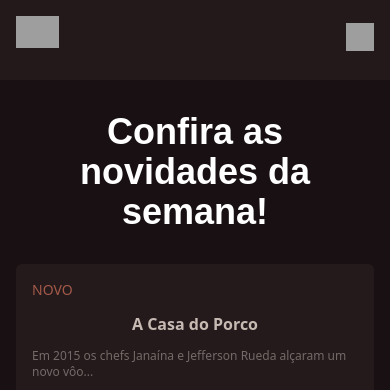
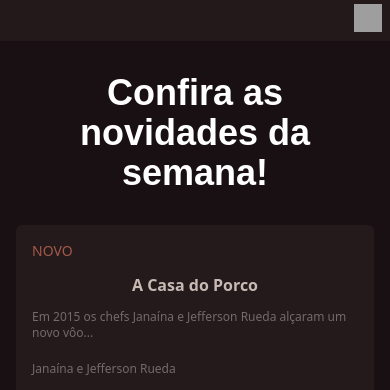
Before and after one commit to FelipeCostaOliveira/Reserva-restaurante, a Flask app: page /novidades in a window 390 px wide; the page is wider, and only the part inside the window is pictured. Shown: the top 390 px of that part. Run offline with Flask 3, Linux system fonts and the light colour scheme; style sheets or scripts are compiled from the project's sources; some libraries are stand-ins or nearby versions; grey boxes are pictures that could not be loaded.

Commit message:
FIX :: Ajustando responsividade navbar

```diff
--- a/templates/novidades.html
+++ b/templates/novidades.html
@@ -10,28 +10,28 @@
 </head>
 <body class="bg-[#181012] text-white">
     <header>
-        <nav class="bg-[#23181A] text-white flex flex-row md:flex-row items-center justify-between px-4 py-4">
-            <div class="flex flex-row items-center">
-                <figure class="mb-4 md:mb-0">
-                    <img src="static/assets/logo.svg" alt="logo" class="h-8">
-                </figure>
-                <ul class="flex flex-col md:flex-row space-y-2 md:space-y-0 md:space-x-5 hidden md:flex ml-8">
-                    <li class="hover:text-[#A45A49] font-bold"><a href="{{url_for('home')}}">Home</a></li>
-                    <li class="hover:text-[#A45A49] font-bold"><a href="{{ url_for('novidades') }}">Novidades</a></li>
-                </ul>
+        <nav class=" bg-[#23181A] text-white m-auto flex flex-row space-x-10 items-center justify-between px-64 py-4 max-md:flex-col max-md:text-sm max-md:items-end max-md:-mr-12 max-md:py-1 max-lg:px-0 max-md:px-14 max-lg:space-x-3 max-lg:text-sm">
+
+            <ul class="flex flex-row items-center space-x-10 max-md:hidden">
+                <figure><img src="static/assets/logo.svg" alt="logo"></figure>
+                <li class=" hover:text-[#A45A49] font-bold"><a href="{{url_for("home")}}">Home</a></li>
+                <li class="hover:text-[#A45A49] font-bold"><a href="{{ url_for("novidades") }}">Novidades</a></li>
+
+            </ul>
+            <a href="{{url_for("logout")}}" class="hover:text-[#A45A49] font-bold border px-2 rounded-lg max-md:hidden">Sair</a>
+            <div class="md:hidden">
+                <button id="menubutton" type="" class="inline-flex hover:bg-[#A45A49] rounded-sm" aria-label="Menu" aria-expanded="false">
+                    <img id="imagem" class=" h-7 w-7" src="static/assets/menu.svg" alt="">
+                </button>
             </div>
 
-            <div class="md:hidden">
-                <button id="menubutton" class="inline-flex hover:bg-[#A45A49] rounded-sm" aria-label="Menu" aria-expanded="false">
-                    <img id="imagem" class="h-7 w-7" src="static/assets/menu.svg" alt="">
-                </button>
-            </div>
         </nav>
-
-        <nav id="menu" class="hidden text-white bg-[#23181A] p-4">
-            <ul class="flex flex-col items-center space-y-2">
-                <li class="hover:text-[#A45A49] font-bold"><a href="{{ url_for('home') }}">Home</a></li>
-                <li class="hover:text-[#A45A49] font-bold"><a href="{{ url_for('novidades') }}">Novidades</a></li>
+        <!-- navbar p/mobile -->
+        <nav id="menu" class="hidden text-white m-auto container flex-col space-x-10 py-1">
+            <ul class="flex flex-col items-center">
+                <li class="hover:text-[#A45A49] font-bold"><a href="{{ url_for("home") }}">home</a></li>
+                <li class="hover:text-[#A45A49] font-bold"><a href="{{ url_for("novidades") }}">Novidades</a></li>
+                <li class="hover:text-[#A45A49] font-bold"><a href="{{ url_for("logout") }}">Sair</a></li>
             </ul>
         </nav>
     </header>
```
Also changed, not shown: templates/home.html (+15 -18 lines).
